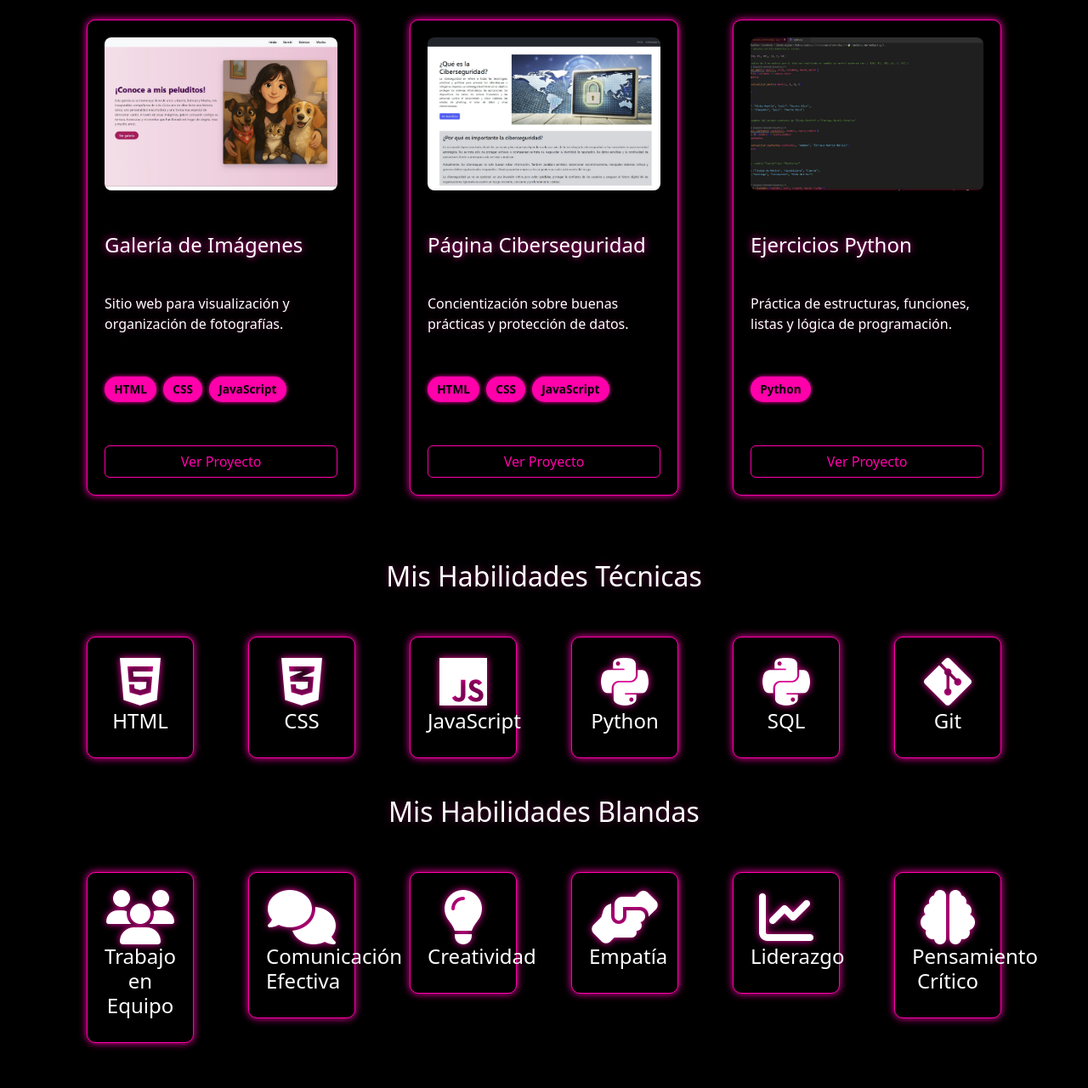
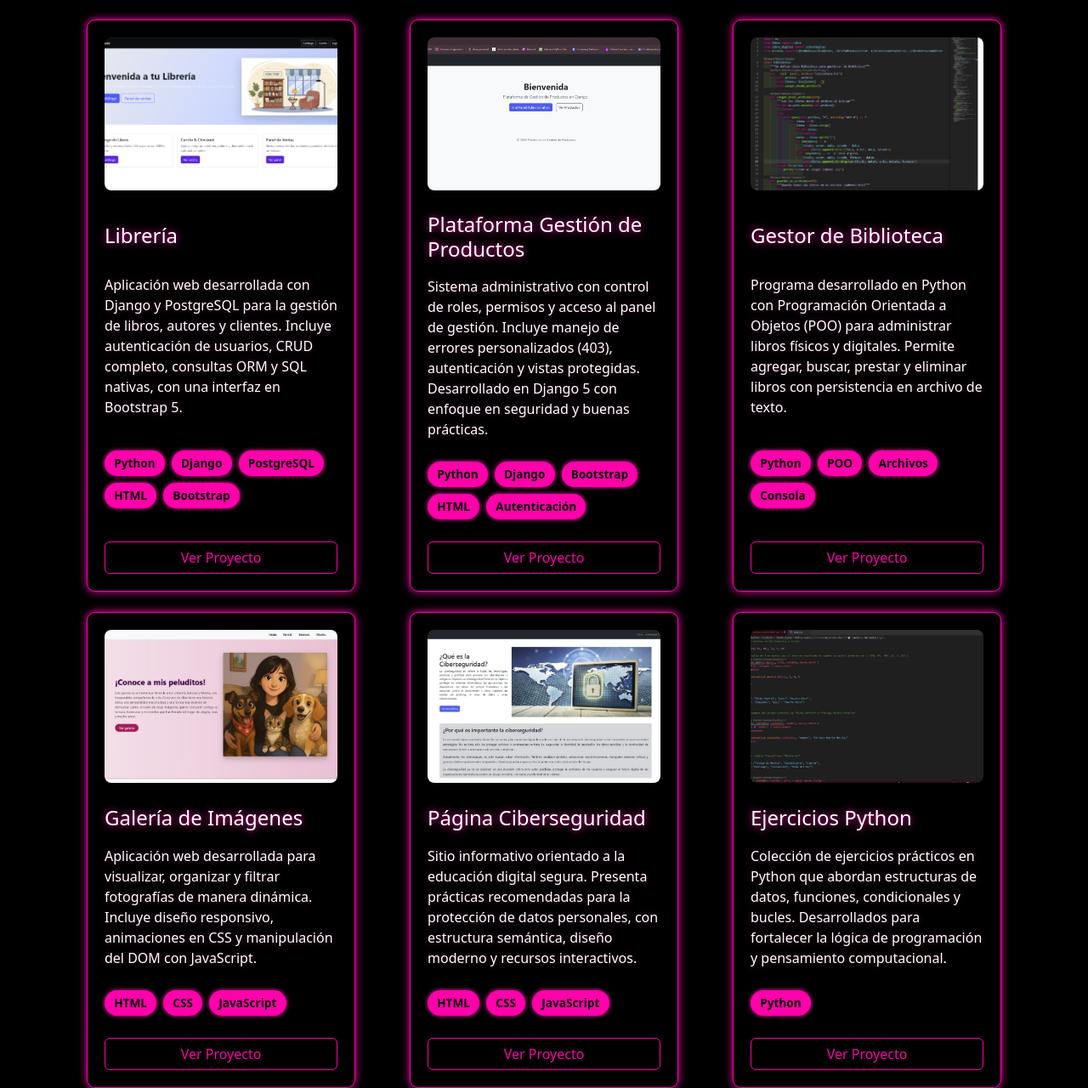
Before and after one commit to CatalinaMonserrat/Portafolio, a plain HTML site: page index.html in a window 1280 px wide. Shown: the part 829-2109 px from the top of the page at 85% size. Drawn offline with nearby package versions, Linux system fonts and the light colour scheme; animation ran at ten frames a second.

Commit message:
Refactor: mejora contenido y coherencia visual en sección Proyectos, habilidades y contacto

```diff
--- a/assets/estilos/style.css
+++ b/assets/estilos/style.css
@@ -180,10 +180,14 @@ p {
   background: #000;
   border: 1px solid #ff00aa;
   border-radius: 10px;
-  padding: 20px;
+  padding: 25px 15px;
   margin: 20px;
-  box-shadow: 0 0 10px #ff00aa;
+  box-shadow: 0 0 15px #ff00aa;
   transition: transform .3s, box-shadow .3s;
+  display: flex;
+  flex-direction: column;
+  align-items: center;
+  min-height: 180px;
 }
 
 .tarjeta-habilidad:hover {
@@ -204,21 +208,11 @@ p {
 }
 
 .tarjeta-habilidad h3 {
-  font-size: clamp(1rem, 2vw, 1.5rem);
-}
-
-.barra-progreso {
-  width: 100%;
-  height: 10px;
-  background: #333;
-  border-radius: 5px;
-  overflow: hidden;
-}
-
-.progreso {
-  height: 100%;
-  background: #ff00aa;
-  transition: width .3s;
+  font-size: 1.2rem;
+  text-align: center;
+  color: #fff;
+  margin-top: 1rem;
+  line-height: 1.2;
 }
 
 /* ===== Contacto / Footer ===== */
@@ -243,6 +237,15 @@ p {
   box-shadow: 0 0 10px #ff00aa;
 }
 
+.enlace-discreto {
+  color: #fff;
+  text-decoration: none;
+}
+
+.enlace-discreto:hover {
+  color: #ff00aa;
+  text-shadow: 0 0 8px #ff00aa;
+}
 /* ===== Responsivo ===== */
 @media (max-width:576px) {
   .parallax {
--- a/index.html
+++ b/index.html
@@ -65,7 +65,8 @@
     <section id="sobre-mi" class="container sobre-mi my-5">
         <h2 class="text-center">Sobre mí</h2>
         <p class="mt-3">
-            ¡Hola! Soy Catalina Monserrat, estudiante en formación como desarrolladora Full Stack Python. Actualmente participo en un
+            ¡Hola! Soy Catalina Monserrat, estudiante en formación como desarrolladora Full Stack Python. Actualmente
+            participo en un
             bootcamp intensivo con HTML, CSS, JavaScript y Python. Me interesa construir soluciones digitales que
             combinen diseño y lógica, y potenciar el trabajo en equipo con enfoque de mejora continua.
         </p>
@@ -75,31 +76,102 @@
     <section id="proyectos" class="proyectos-neon container my-5">
         <h2 class="text-center">Proyectos Destacados</h2>
         <div class="row justify-content-center g-4 mt-2">
+            <!-- Proyecto 1 -->
+            <div class="col-md-4 d-flex">
+                <div class="tarjeta-proyecto h-100 d-flex flex-column justify-content-between">
+                    <img src="assets/imagenes/pagina_principal.png" alt="Proyecto Librería Django" />
+                    <h3>Librería</h3>
+                    <p>
+                        Aplicación web desarrollada con Django y PostgreSQL para la gestión de libros, autores y
+                        clientes.
+                        Incluye autenticación de usuarios, CRUD completo, consultas ORM y SQL nativas, con una interfaz
+                        en Bootstrap 5.
+                    </p>
+                    <div class="tags">
+                        <span>Python</span>
+                        <span>Django</span>
+                        <span>PostgreSQL</span>
+                        <span>HTML</span>
+                        <span>Bootstrap</span>
+                    </div>
+                    <a href="https://github.com/CatalinaMonserrat/Evaluacion_portafolio_M7"
+                        class="btn btn-outline-light" target="_blank">Ver Proyecto</a>
+                </div>
+            </div>
+
+            <!-- Proyecto 2 -->
+            <div class="col-md-4 d-flex">
+                <div class="tarjeta-proyecto h-100 d-flex flex-column justify-content-between">
+                    <img src="assets/imagenes/gestion_productos.jpg" alt="Plataforma Gestión de Productos" />
+                    <h3>Plataforma Gestión de Productos</h3>
+                    <p>
+                        Sistema administrativo con control de roles, permisos y acceso al panel de gestión.
+                        Incluye manejo de errores personalizados (403), autenticación y vistas protegidas.
+                        Desarrollado en Django 5 con enfoque en seguridad y buenas prácticas.
+                    </p>
+                    <div class="tags">
+                        <span>Python</span>
+                        <span>Django</span>
+                        <span>Bootstrap</span>
+                        <span>HTML</span>
+                        <span>Autenticación</span>
+                    </div>
+                    <a href="https://github.com/CatalinaMonserrat/Plataforma_gestion_productos"
+                        class="btn btn-outline-light" target="_blank">Ver Proyecto</a>
+                </div>
+            </div>
+
+            <!-- Proyecto 3 -->
+            <div class="col-md-4 d-flex">
+                <div class="tarjeta-proyecto h-100 d-flex flex-column justify-content-between">
+                    <img src="assets/imagenes/biblioteca_poo.jpg" alt="Gestor de Biblioteca Python" />
+                    <h3>Gestor de Biblioteca</h3>
+                    <p>
+                        Programa desarrollado en Python con Programación Orientada a Objetos (POO) para administrar
+                        libros físicos y digitales. Permite agregar, buscar, prestar y eliminar libros con persistencia
+                        en archivo de texto.
+                    </p>
+                    <div class="tags">
+                        <span>Python</span>
+                        <span>POO</span>
+                        <span>Archivos</span>
+                        <span>Consola</span>
+                    </div>
+                    <a href="https://github.com/CatalinaMonserrat/-M4_Evaluaci-n_del_modulo"
+                        class="btn btn-outline-light" target="_blank">Ver Proyecto</a>
+                </div>
+            </div>
+            <!-- Proyecto 4 -->
             <div class="col-md-4 d-flex">
                 <div class="tarjeta-proyecto h-100 d-flex flex-column justify-content-between">
                     <img src="assets/imagenes/galeria_fotografica.jpg" alt="Galería de imágenes" />
                     <h3>Galería de Imágenes</h3>
-                    <p>Sitio web para visualización y organización de fotografías.</p>
+                    <p>Aplicación web desarrollada para visualizar, organizar y filtrar fotografías de manera dinámica.
+            Incluye diseño responsivo, animaciones en CSS y manipulación del DOM con JavaScript.</p>
                     <div class="tags"><span>HTML</span><span>CSS</span><span>JavaScript</span></div>
                     <a href="https://github.com/CatalinaMonserrat/Galeria_imageles_AE6_ABP"
                         class="btn btn-outline-light" target="_blank">Ver Proyecto</a>
                 </div>
             </div>
+            <!-- Proyecto 5 -->
             <div class="col-md-4 d-flex">
                 <div class="tarjeta-proyecto h-100 d-flex flex-column justify-content-between">
                     <img src="assets/imagenes/sitio_ciberseguridad.jpg" alt="Página de ciberseguridad" />
                     <h3>Página Ciberseguridad</h3>
-                    <p>Concientización sobre buenas prácticas y protección de datos.</p>
+                    <p>Sitio informativo orientado a la educación digital segura. Presenta prácticas recomendadas para
+            la protección de datos personales, con estructura semántica, diseño moderno y recursos interactivos.</p>
                     <div class="tags"><span>HTML</span><span>CSS</span><span>JavaScript</span></div>
                     <a href="https://github.com/CatalinaMonserrat/Sitio_ciberseguridad" class="btn btn-outline-light"
                         target="_blank">Ver Proyecto</a>
                 </div>
             </div>
+            <!-- Proyecto 6 -->
             <div class="col-md-4 d-flex">
                 <div class="tarjeta-proyecto h-100 d-flex flex-column justify-content-between">
                     <img src="assets/imagenes/ejercicios_python.jpg" alt="Ejercicios Python" />
                     <h3>Ejercicios Python</h3>
-                    <p>Práctica de estructuras, funciones, listas y lógica de programación.</p>
+                    <p>Colección de ejercicios prácticos en Python que abordan estructuras de datos, funciones,
+            condicionales y bucles. Desarrollados para fortalecer la lógica de programación y pensamiento computacional.</p>
                     <div class="tags"><span>Python</span></div>
                     <a href="https://github.com/CatalinaMonserrat/Python_modulo_3" class="btn btn-outline-light"
                         target="_blank">Ver Proyecto</a>
@@ -111,6 +183,8 @@
     <!-- HABILIDADES -->
     <section id="habilidades" class="habilidades-neon container py-5">
         <h2 class="text-center">Mis Habilidades Técnicas</h2>
+
+        <!-- FILA: técnicas -->
         <div class="row justify-content-center text-center g-4 mt-1">
             <div class="col-6 col-sm-4 col-md-3 col-lg-2">
                 <div class="tarjeta-habilidad">
@@ -138,8 +212,14 @@
             </div>
             <div class="col-6 col-sm-4 col-md-3 col-lg-2">
                 <div class="tarjeta-habilidad">
-                    <div class="icono"><i class="fa-brands fa-python"></i></div>
+                    <div class="icono"><i class="fa-solid fa-database"></i></div>
                     <h3 class="text-center">SQL</h3>
+                </div>
+            </div>
+            <div class="col-6 col-sm-4 col-md-3 col-lg-2">
+                <div class="tarjeta-habilidad">
+                    <div class="icono"><i class="fa-solid fa-code"></i></div>
+                    <h3 class="text-center">Django</h3>
                 </div>
             </div>
             <div class="col-6 col-sm-4 col-md-3 col-lg-2">
@@ -148,8 +228,10 @@
                     <h3 class="text-center">Git</h3>
                 </div>
             </div>
-
-            <h2 class="text-center">Mis Habilidades Blandas</h2>
+        </div>
+        <h2 class="text-center mt-4">Mis Habilidades Blandas</h2>
+        <!-- FILA: blandas -->
+        <div class="row justify-content-center text-center g-4 mt-1">
             <div class="col-6 col-sm-4 col-md-3 col-lg-2">
                 <div class="tarjeta-habilidad">
                     <div class="icono"><i class="fa-solid fa-users"></i></div>
@@ -180,7 +262,7 @@
 
             <div class="col-6 col-sm-4 col-md-3 col-lg-2">
                 <div class="tarjeta-habilidad">
-                    <div class="icono"><i class="fa-solid fa-chart-line"></i></div>
+                    <div class="icono"><i class="fa-solid fa-compass"></i></div>
                     <h3 class="text-center">Liderazgo</h3>
                 </div>
             </div>
@@ -198,25 +280,41 @@
     <section id="contacto" class="contacto-neon container py-5">
         <h2 class="text-center">Contacto</h2>
         <div class="row justify-content-center g-4 mt-1">
-            <div class="col-md-4">
+            <div class="col-md-3">
                 <div class="tarjeta-contacto">
                     <div class="icono-contacto"><i class="fa-regular fa-envelope"></i></div>
                     <h3 class="text-center">Email</h3>
                     <p class="text-center">kata1800@gmail.com</p>
                 </div>
             </div>
-            <div class="col-md-4">
+            <div class="col-md-3">
                 <div class="tarjeta-contacto">
                     <div class="icono-contacto"><i class="fa-solid fa-mobile-screen-button"></i></div>
                     <h3 class="text-center">Teléfono</h3>
                     <p class="text-center">+56 9 3053 5389</p>
                 </div>
             </div>
-            <div class="col-md-4">
+            <div class="col-md-3">
                 <div class="tarjeta-contacto">
                     <div class="icono-contacto"><i class="fa-brands fa-github"></i></div>
                     <h3 class="text-center">GitHub</h3>
-                    <p class="text-center">@CatalinaMonserrat</p>
+                    <p class="text-center">
+                        <a href="https://github.com/CatalinaMonserrat" target="_blank" class="enlace-discreto">
+                            @CatalinaMonserrat
+                        </a>
+                    </p>
+                </div>
+            </div>
+            <div class="col-md-3">
+                <div class="tarjeta-contacto">
+                    <div class="icono-contacto"><i class="fa-brands fa-linkedin"></i></div>
+                    <h3 class="text-center">Linkedin</h3>
+                    <p class="text-center">
+                        <a href="https://www.linkedin.com/in/catalina-villegas-ortega/" target="_blank"
+                            class="enlace-discreto">
+                            @CatalinaMonserrat
+                        </a>
+                    </p>
                 </div>
             </div>
         </div>
```
Also changed, not shown: assets/imagenes/biblioteca_poo.jpg (added), assets/imagenes/gestion_productos.jpg (added), assets/imagenes/pagina_principal.png (added).
